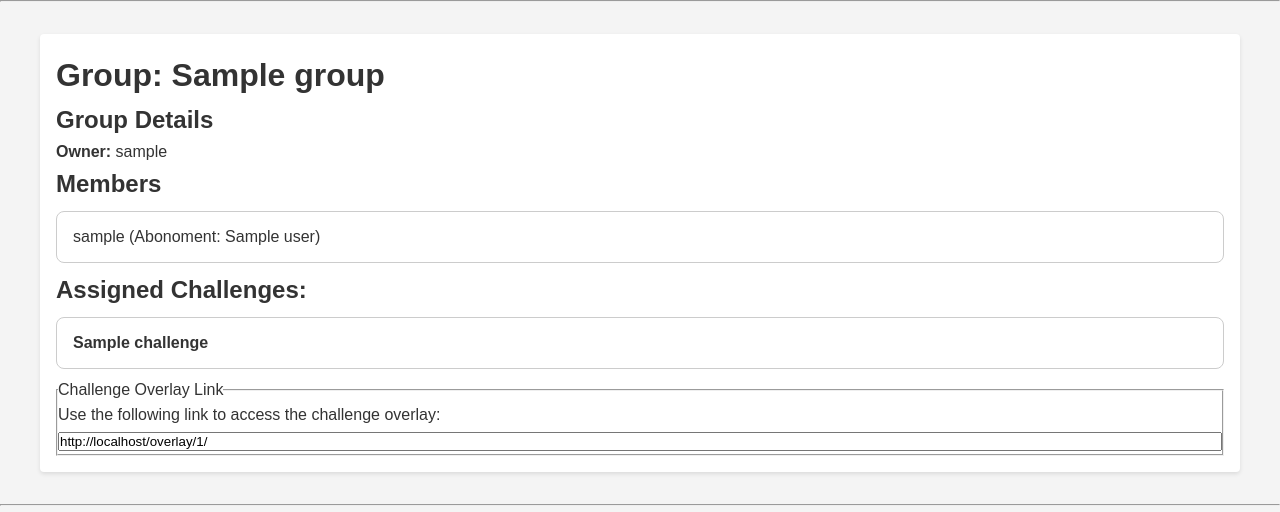
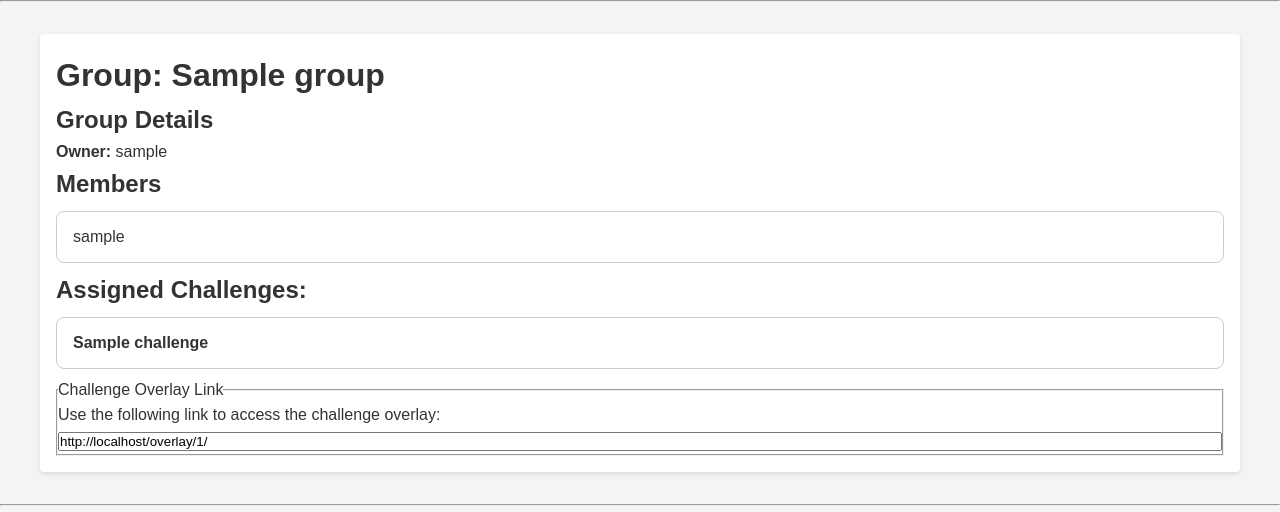
Before and after one commit to stiasnymax-lang/StreamQuest, a Flask app: template templates/group.html in a window 1280 px wide. Shown: the part 42-554 px from the top of the page. Run offline with Flask 3, Linux system fonts and the light colour scheme; the template is opened without the code that fills it: most values are stand-ins (such as "Sample title", 1, 10 or a date in 2020).

Commit message:
small change

```diff
--- a/templates/group.html
+++ b/templates/group.html
@@ -14,7 +14,7 @@
     <h2>Members</h2>
     <ul>
         {% for user in group_members %}
-            <li>{{ user.username }} (Abonoment: {{ user.abonoment }})</li>
+            <li>{{ user.username }}</li>
         {% else %}
             <li>No members in this group.</li>
         {% endfor %}
```
